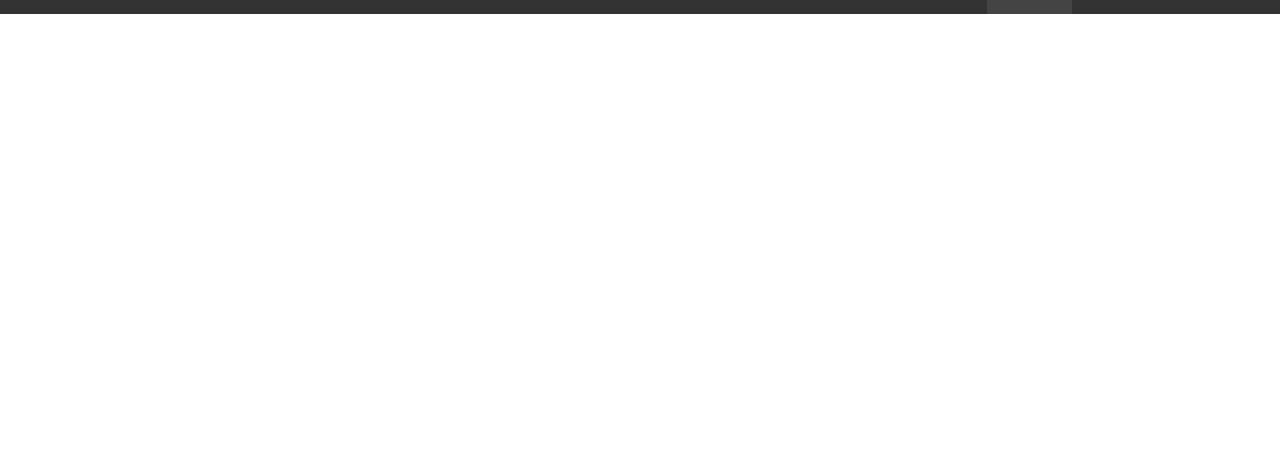
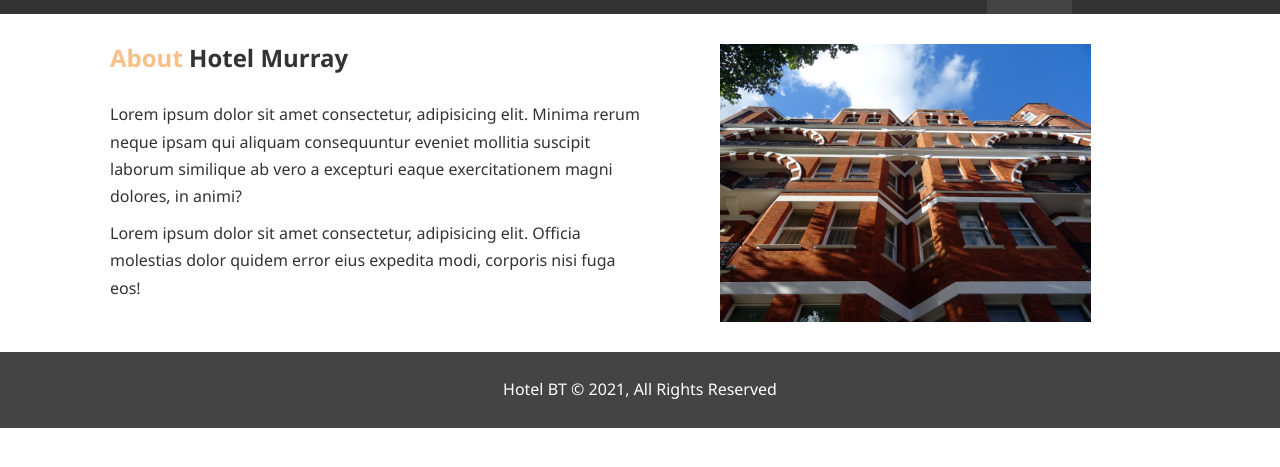
Before and after one commit to DenisWAD/UDEMY_Hotel-Website-Basic, a plain HTML site: page about.html in a window 1280 px wide. Shown: the part 53-520 px from the top of the page. Drawn offline with Linux system fonts and the light colour scheme.

Commit message:
Started about section and page

```diff
--- a/about.html
+++ b/about.html
@@ -4,8 +4,8 @@
   <meta charset="UTF-8">
   <meta http-equiv="X-UA-Compatible" content="IE=edge">
   <meta name="viewport" content="width=device-width, initial-scale=1.0">
-  <link rel="stylesheet" href="/css/style.css">
-  <title>About Us</title>
+  <link rel="stylesheet" href="css/style.css">
+  <title>Murray Hotel | Welcome</title>
 </head>
 <body>
   <header>
@@ -20,7 +20,27 @@
 
       </div>
     </nav>
+
   </header>
 
+  <section id="about-info" class="bg-light py-3">
+    <div class="container">
+      <div class="info-left">
+        <h1><span class="text-primary">About</span> Hotel Murray</h1>
+        <p>Lorem ipsum dolor sit amet consectetur, adipisicing elit. Minima rerum neque ipsam qui aliquam consequuntur eveniet mollitia suscipit laborum similique ab vero a excepturi eaque exercitationem magni dolores, in animi?</p>
+        <div>Lorem ipsum dolor sit amet consectetur, adipisicing elit. Officia molestias dolor quidem error eius expedita modi, corporis nisi fuga eos!</div>
+      </div>
+      <div class="info-right">
+        <img src="./img/image_resources/photo-2.jpg" alt="hotel">
+      </div>
+    </div>
+
+  </section>
+
+
+  <footer id="main-footer">
+    Hotel BT &copy; 2021, All Rights Reserved
+
+  </footer>
 </body>
 </html>
--- a/css/style.css
+++ b/css/style.css
@@ -84,6 +84,11 @@ p {
   clear: both;
 }
 
+/* Padding */
+.py-1 { padding: .625rem 0; }
+.py-2 { padding: 1.25rem 0; }
+.py-3 { padding: 1.875rem 0; }
+
 /* Navbar - Basic with some styling*/
 #navbar {
   background: #333;
@@ -132,6 +137,10 @@ p {
   text-align: center;
   color: #fff;
   padding-top: 10.625rem;
+}
+
+#showcase .showcase-content a {
+  margin-top: 1rem;
 }
 
 #showcase .showcase-content h1 {
@@ -188,6 +197,33 @@ p {
     margin-bottom: .625rem;
   }
 
+
+  /* About Info*/
+  #about-info .info-left {
+    float: left;
+    width: 50%;
+    min-height: 100%;
+  }
+
+  #about-info .info-right {
+     float: right;
+     width: 50%;
+     min-height: 100%;
+  }
+
+  #about-info .info-right img {
+    display: block;
+    margin: auto;
+    width: 70%;
+  }
+
+
+
+
+
+
+
+
   /* Footer */
   #main-footer {
     background: #444;
```
